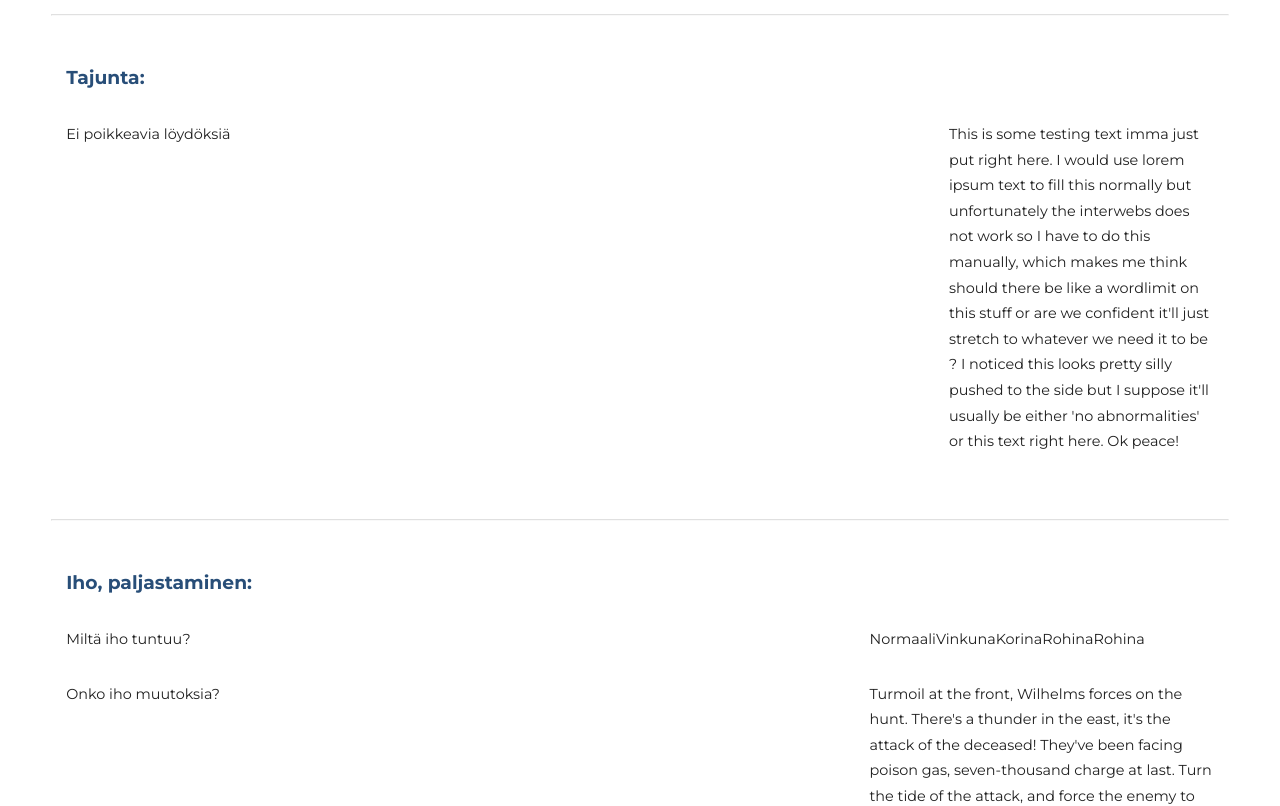
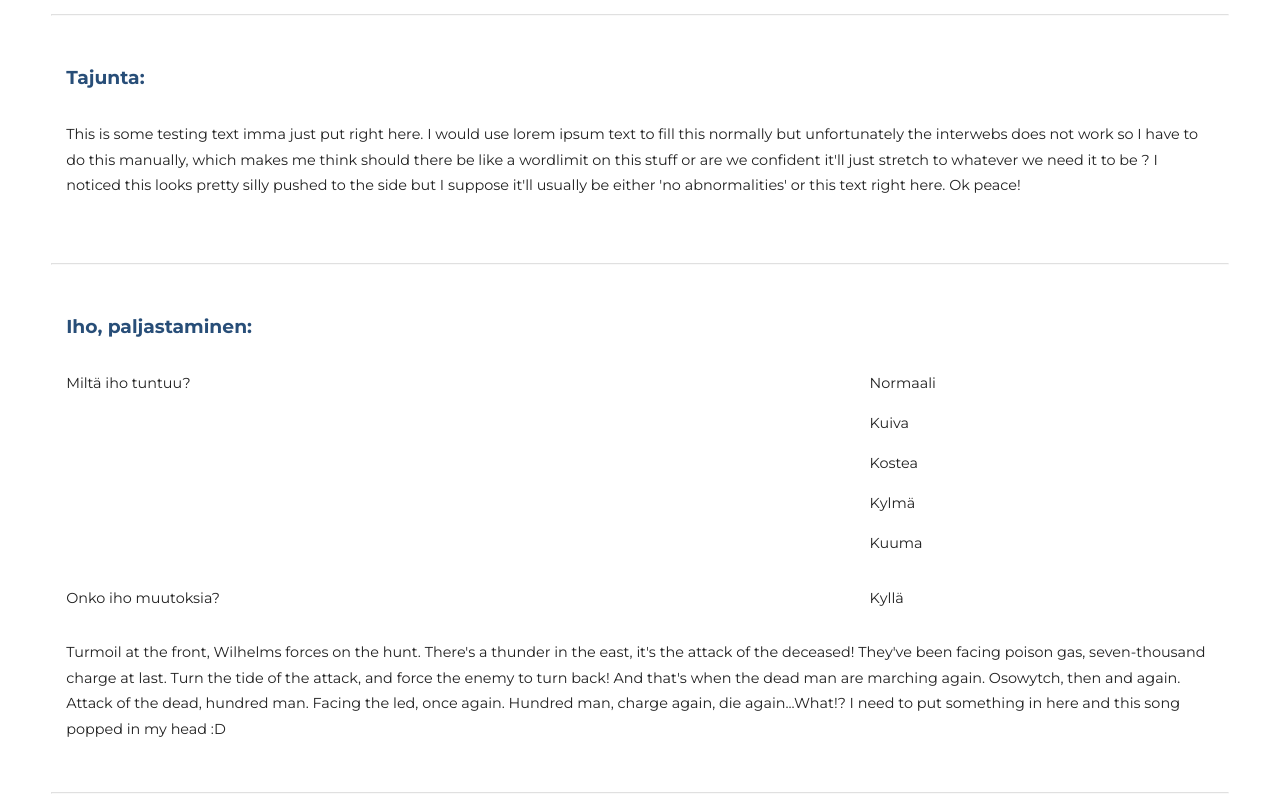
Before and after one commit to digitalents-helsinki/Sote-App, a React (Create React App) app: page /instructionPage in a window 1280 px wide. Shown: the part 2180-2986 px from the top of the page. Built offline with nearby package versions, Linux system fonts and the light colour scheme.

Commit message:
added sass update

```diff
--- a/src/App.js
+++ b/src/App.js
@@ -43,9 +43,9 @@ let testingdata = {
   "Iho, paljastaminen - Ei poikkeavia löydöksiä": true,
   Iho:
     "Turmoil at the front, Wilhelms forces on the hunt. There's a thunder in the east, it's the attack of the deceased! They've been facing poison gas, seven-thousand charge at last. Turn the tide of the attack, and force the enemy to turn back! And that's when the dead man are marching again. Osowytch, then and again. Attack of the dead, hundred man. Facing the led, once again. Hundred man, charge again, die again...What!? I need to put something in here and this song popped in my head :D",
-  "Tuntuuko paikallista lämpöeroa:": false,
+  "Tuntuuko paikallista lämpöeroa:": true,
   "Tarkista syke:": true,
-  "Tajunta - Ei poikkeavia löydöksiä.": true,
+  "Tajunta - Ei poikkeavia löydöksiä.": false,
   Tajunta:
     "This is some testing text imma just put right here. I would use lorem ipsum text to fill this normally but unfortunately the interwebs does not work so I have to do this manually, which makes me think should there be like a wordlimit on this stuff or are we confident it'll just stretch to whatever we need it to be ? I noticed this looks pretty silly pushed to the side but I suppose it'll usually be either 'no abnormalities' or this text right here. Ok peace!",
   Hengitystaajuus: 15,
--- a/src/InstructionComponents/Report.js
+++ b/src/InstructionComponents/Report.js
@@ -63,14 +63,10 @@ function Report({ personData }) {
       <div className="reportElement">
         <h3>Tajunta:</h3>
         <div className="flex">
-          <p className="subject">{"Ei poikkeavia löydöksiä"}</p>
-          <p className="answer">
-            {personData["Tuntuuko paikallista lämpöeroa:"]
+          <p style={{ width: "100%" }} className="answer">
+            {personData["Tajunta - Ei poikkeavia löydöksiä."]
               ? "Ei poikkeavia löydöksiä."
-              : null}
-          </p>
-          <p className="answer">
-            {personData.Tajunta ? personData.Tajunta : null}
+              : personData.Tajunta}
           </p>
         </div>
       </div>
@@ -81,18 +77,36 @@ function Report({ personData }) {
         <h3>Iho, paljastaminen:</h3>
         <div className="flex">
           <p className="subject">{"Miltä iho tuntuu?"}</p>
+          <div className="answer">
+            <p>
+              {personData["Iho, paljastaminen - Normaali"] ? "Normaali" : null}
+            </p>
+            <p>{personData["Iho, paljastaminen - Kuiva"] ? "Kuiva" : null}</p>
+            <p>{personData["Iho, paljastaminen - Kostea"] ? "Kostea" : null}</p>
+            <p>{personData["Iho, paljastaminen - Kylmä"] ? "Kylmä" : null}</p>
+            <p>{personData["Iho, paljastaminen - Kuuma"] ? "Kuuma" : null}</p>
+          </div>
+        </div>
+        <div className="flex">
+          <p className="subject">Onko iho muutoksia?</p>
           <p className="answer">
-            {personData["Iho, paljastaminen - Normaali"] ? "Normaali" : null}
-            {personData["Iho, paljastaminen - Kuiva"] ? "Vinkuna" : null}
-            {personData["Iho, paljastaminen - Kostea"] ? "Korina" : null}
-            {personData["Iho, paljastaminen - Kylmä"] ? "Rohina" : null}
-            {personData["Iho, paljastaminen - Kuuma"] ? "Rohina" : null}
+            {personData["Iho, paljastaminen - Ei poikkeavia löydöksiä"]
+              ? "Kyllä"
+              : "Ei"}
           </p>
         </div>
-        <div className="flex">
-          <p className="subject">{"Onko iho muutoksia?"}</p>
-          <p className="answer">{personData.Iho ? personData.Iho : "Ei"}</p>
-        </div>
+        {personData["Iho, paljastaminen - Ei poikkeavia löydöksiä"] ? (
+          <p
+            style={{
+              fontWeight: "200",
+              fontSize: "0.9rem",
+              lineHeight: "1.6rem"
+            }}
+            className="answer"
+          >
+            {personData.Iho}
+          </p>
+        ) : null}
       </div>
 
       <hr />
```
